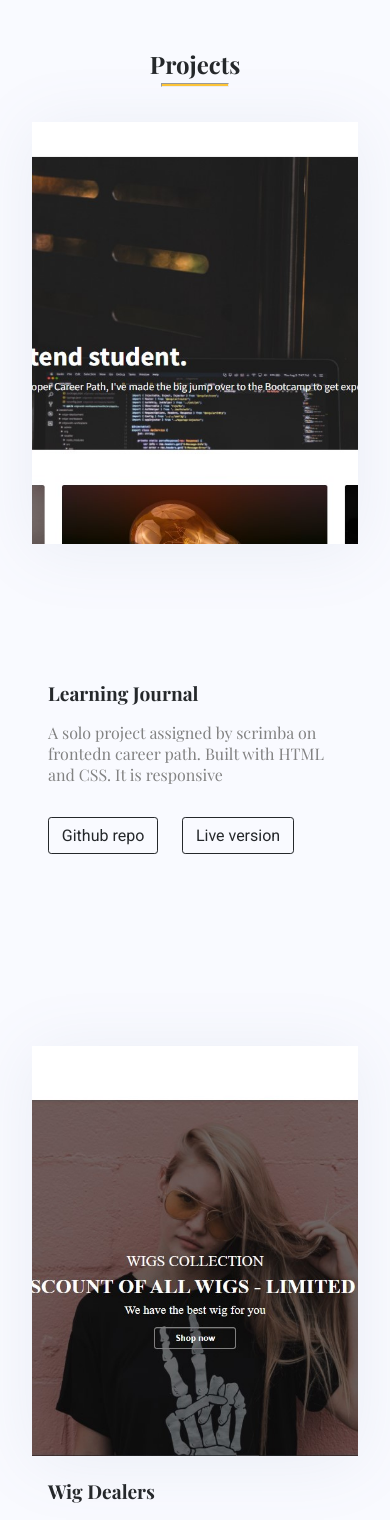
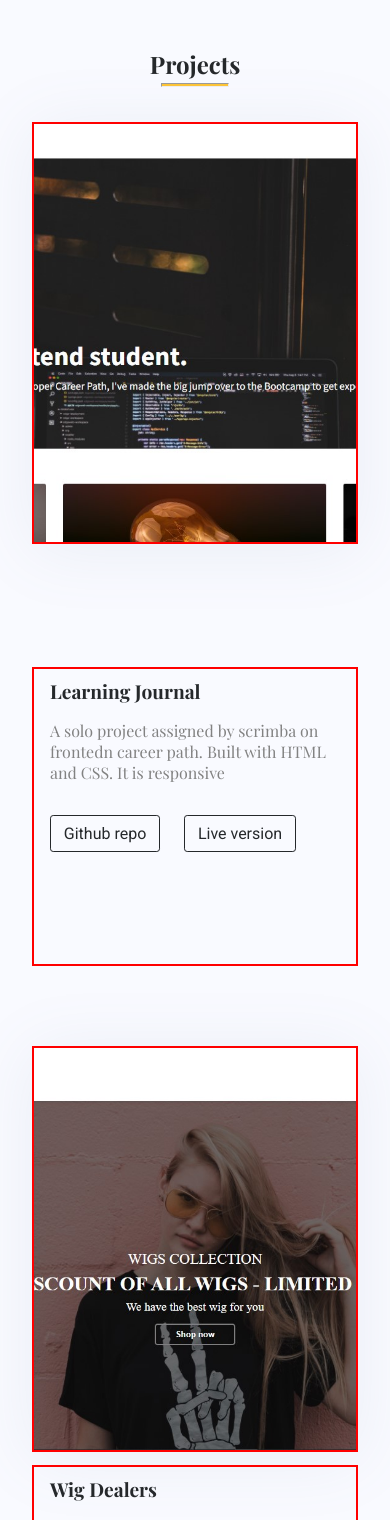
Before and after one commit to SisiVero/portfolio, a React (Create React App) app: page / in a window 390 px wide. Shown: the part 940-2460 px from the top of the page. Built offline with nearby package versions, Linux system fonts and the light colour scheme; a web font is replaced by a local one.

Commit message:
Project desc evaluation

```diff
--- a/src/components/Projects.css
+++ b/src/components/Projects.css
@@ -127,6 +127,7 @@ hr {
     flex-direction: column;
     justify-content: center;
     padding: 0.6rem 1rem 1rem 1rem;
+    border: 2px solid red;
   }
   .project-name {
     margin: 0;
@@ -147,6 +148,7 @@ hr {
   }
 
   .project-image-mobile {
+    border: 2px solid red;
     margin-bottom: 0.8rem;
     display: flex;
     object-fit: cover;
```
